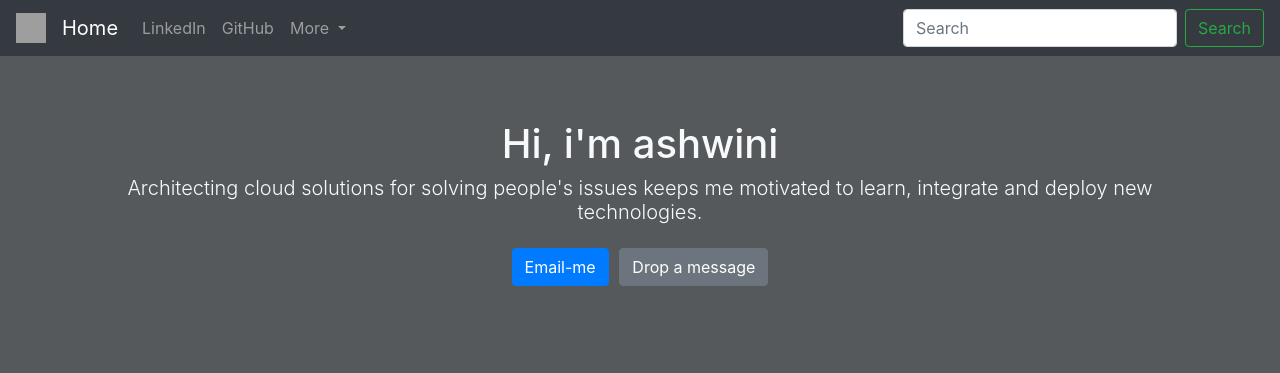
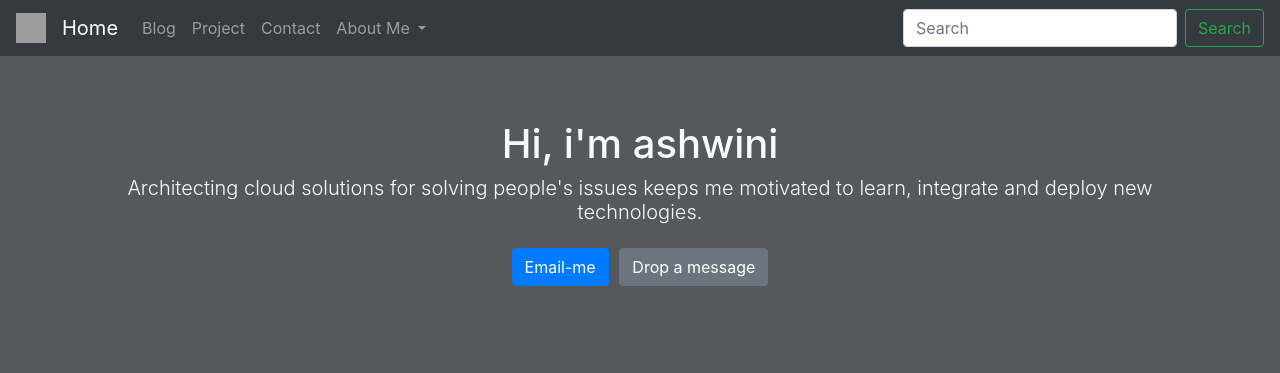
Before and after one commit to ashwini33/portfolio, a Django app: page / in a window 1280 px wide. Shown: the top 373 px of the page. Run offline with Django 3.2, Linux system fonts and the light colour scheme; some libraries are stand-ins or nearby versions; grey boxes are pictures that could not be loaded.

Commit message:
git linkedin

```diff
--- a/template/project/index.html
+++ b/template/project/index.html
@@ -49,20 +49,24 @@
   <div class="collapse navbar-collapse" id="navbarSupportedContent">
     <ul class="navbar-nav mr-auto">
       <li class="nav-item">
-        <a class="nav-link" href="#">LinkedIn</span></a>
+        <a class="nav-link" href="#">Blog</span></a>
       </li>
       <li class="nav-item">
-        <a class="nav-link" href="#">GitHub</a>
+        <a class="nav-link" href="#">Project</a>
       </li>
+      <li class="nav-item">
+	      <a class="nav-link" href="#">Contact</a>
+      </li>
+
       <li class="nav-item dropdown">
         <a class="nav-link dropdown-toggle" href="#" id="navbarDropdown" role="button" data-toggle="dropdown" aria-haspopup="true" aria-expanded="false">
-          More
+          About Me
         </a>
-        <div class="dropdown-menu" aria-labelledby="navbarDropdown">
-          <a class="dropdown-item" href="#">Bug</a>
-          <a class="dropdown-item" href="#">Blog</a>
-          <div class="dropdown-divider"></div>
-          <a class="dropdown-item" href="#">Project</a>
+        <div class="dropdown-menu bg-dark" aria-labelledby="navbarDropdown" >
+          <a class="dropdown-item text-secondary" href="https://www.linkedin.com/in/ashwini33/" target="_blank">LinkedIn</a>
+          <a class="dropdown-item text-secondary" href="https://github.com/ashwini33" target="_blank">GitHub</a>
+          <div class="dropdown-divider" style="border-color:black;"></div>
+          <a class="dropdown-item text-secondary" href="#">Bug</a>
         </div>
       </li>
     </ul>
```
